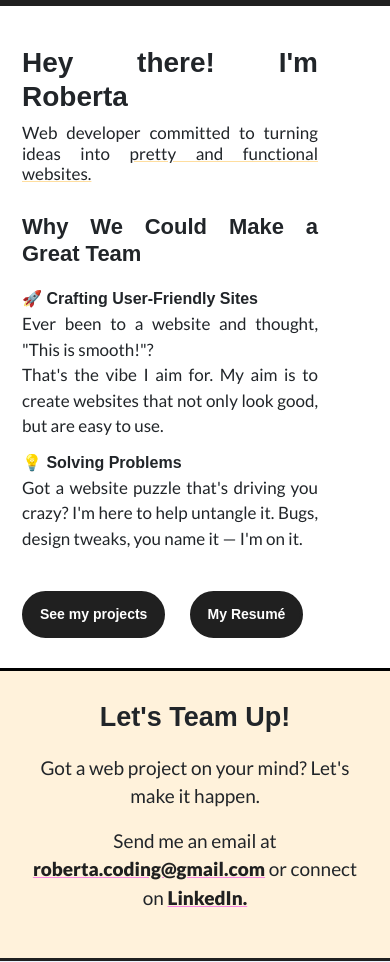
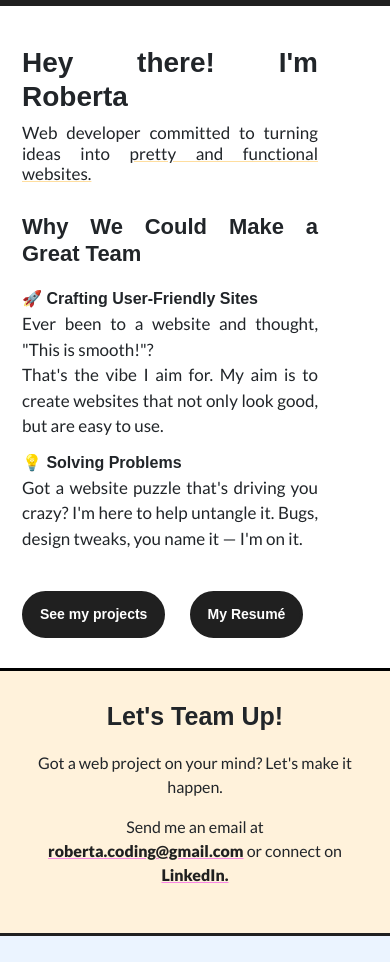
Before and after one commit to robidful/frontend-portfolio, a plain HTML site: page about.html in a window 390 px wide. Shown: the part 83-1045 px from the top of the page. Drawn offline with nearby package versions, Linux system fonts and the light colour scheme; a web font is replaced by a local one.

Commit message:
changed contact title, about second paragraph and contact me paragraph size on mobile

```diff
--- a/styles/style.css
+++ b/styles/style.css
@@ -726,21 +726,20 @@ footer {
   .ready {
     display: none;
   }
-
-  .about-second-paragraph,
-  .contact-me-paragraph {
-    text-align: center;
-    font-size: 19px;
-    font-family: "Lato", sans-serif;
-  }
-
   .contact-title {
     font-family: "Mina", sans-serif;
     font-weight: bold;
     margin-bottom: 20px;
-    font-size: 27px;
+    font-size: 25px;
     text-align: center;
   }
+  .about-second-paragraph,
+  .contact-me-paragraph {
+    text-align: center;
+    font-size: 16px;
+    font-family: "Lato", sans-serif;
+  }
+
   .contact-link {
     text-decoration: underline;
     color: #202020;
```
